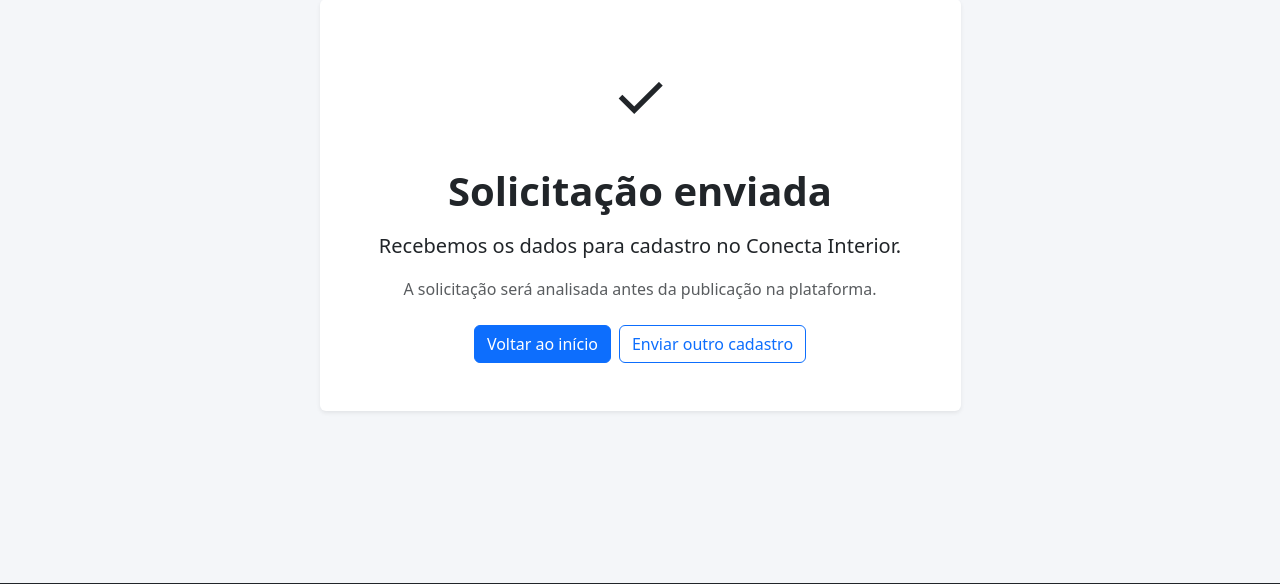
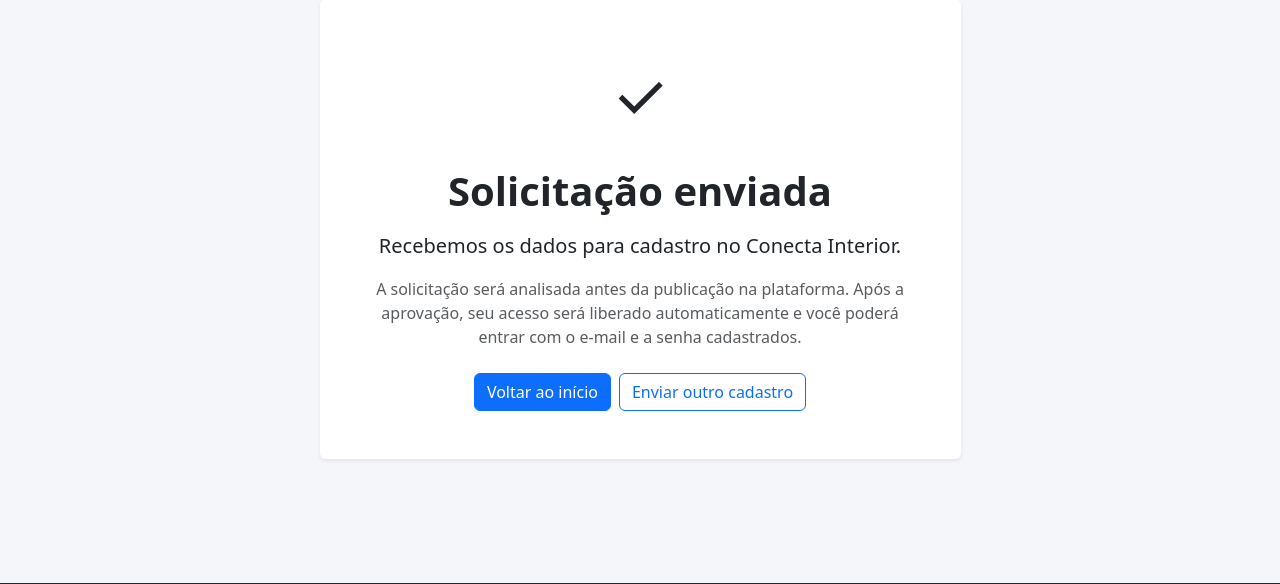
Before and after one commit to spab1967/conecta-interior-enterprise, a Django app: page /cadastros/sucesso/ in a window 1280 px wide. Shown: the part 97-681 px from the top of the page. Run offline with Django 5.2, Linux system fonts and the light colour scheme.

Commit message:
Atualiza templates/cadastros/sucesso.html para acesso automático

```diff
--- a/templates/cadastros/sucesso.html
+++ b/templates/cadastros/sucesso.html
@@ -33,7 +33,10 @@ Solicitação enviada | Conecta Interior
 
                 <p class="text-muted">
                     A solicitação será analisada antes da
-                    publicação na plataforma.
+                    publicação na plataforma. Após a aprovação,
+                    seu acesso será liberado automaticamente e
+                    você poderá entrar com o e-mail e a senha
+                    cadastrados.
                 </p>
 
 
```
